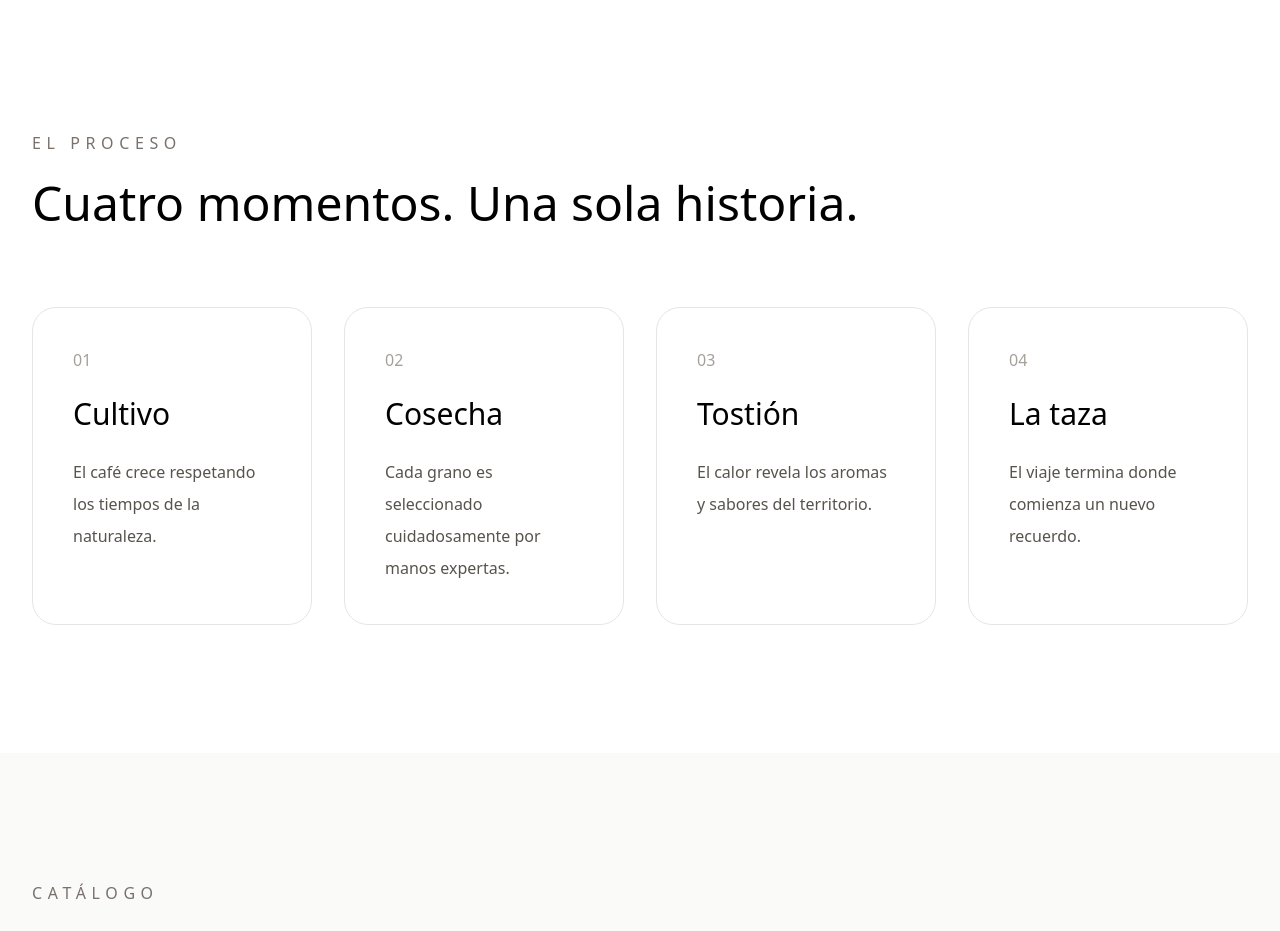
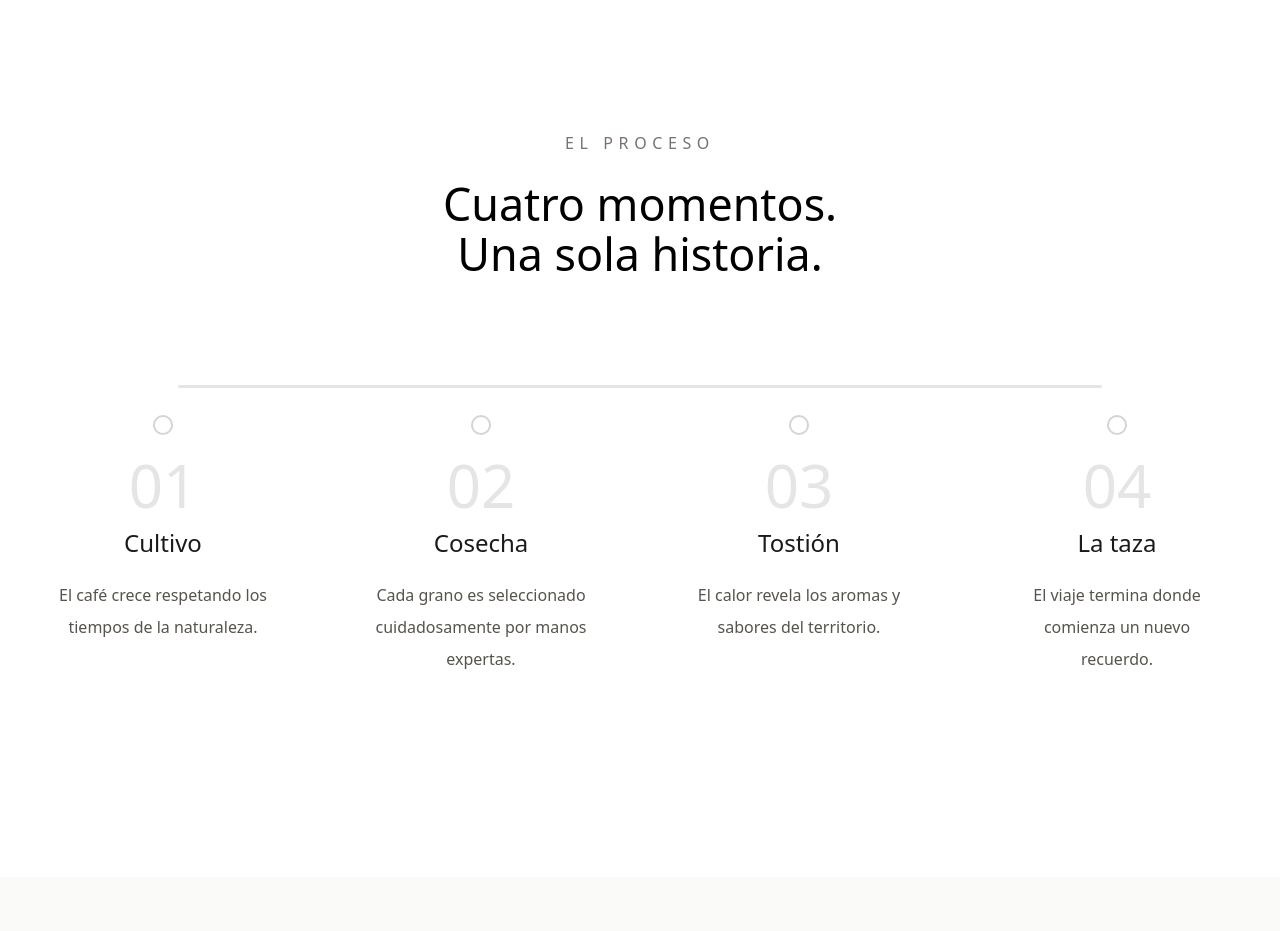
Before and after one commit to danibrinezriveros-source/tejipaz-web, a Next.js app: page /cafe in a window 1280 px wide. Shown: the part 1860-2791 px from the top of the page. Built offline with nearby package versions, Linux system fonts and the light colour scheme.

Commit message:
Avance catálogo y mejoras visual

```diff
--- a/src/components/features/cafe/Process/Process.tsx
+++ b/src/components/features/cafe/Process/Process.tsx
@@ -1,31 +1,56 @@
+"use client";
+
+import { useState } from "react";
+
+import Timeline from "./Timeline";
 import ProcessCard from "./ProcessCard";
 import { process } from "./process.data";
 
 export default function Process() {
+
+  const [activeStep, setActiveStep] = useState<number | null>(null);
+
   return (
     <section className="bg-white py-20 lg:py-32">
 
       <div className="mx-auto max-w-7xl px-6 lg:px-8">
 
+        <div className="text-center">
+
           <span className="uppercase tracking-[0.35em] text-stone-500">
             El proceso
           </span>
 
-        <h2 className="mt-6 text-3xl md:text-4xl lg:text-5xl font-light">
+          <h2 className="mt-6 text-3xl md:text-4xl lg:text-[2.8rem] font-light">
             Cuatro momentos.
+            <br />
             Una sola historia.
           </h2>
 
-        <div className="mt-20 grid gap-8 md:grid-cols-1 lg:grid-cols-1 lg:grid-cols-2 xl:grid-cols-4">
+        </div>
 
-          {process.map((item)=>(
+        <div className="relative mt-24">
 
-            <ProcessCard
-              key={item.number}
-              {...item}
+          <Timeline
+            activeStep={activeStep}
+            totalSteps={process.length}
           />
 
+          <div className="relative grid gap-14 md:grid-cols-2 xl:grid-cols-4">
+
+            {process.map((item, index) => (
+
+              <div
+                key={item.number}
+                onMouseEnter={() => setActiveStep(index)}
+                onMouseLeave={() => setActiveStep(null)}
+              >
+                <ProcessCard {...item} />
+              </div>
+
             ))}
+
+          </div>
 
         </div>
 
--- a/src/components/features/cafe/Process/ProcessCard.tsx
+++ b/src/components/features/cafe/Process/ProcessCard.tsx
@@ -1,31 +1,109 @@
 type Props = {
-    number:string;
-    title:string;
-    description:string;
+  number: string;
+  title: string;
+  description: string;
 };
 
 export default function ProcessCard({
   number,
   title,
   description,
-}:Props){
-    return(
+}: Props) {
+  return (
+    <article
+      className="
+        group
+        relative
+        flex
+        flex-col
+        items-center
+        text-center
+        px-6
+        py-10
+        transition-all
+        duration-500
+        ease-out
 
-        <article className="rounded-3xl border border-stone-200 p-10">
+      "
+    >
+      {/* Nodo */}
 
-            <span className="text-stone-400">
+      <div
+        className="
+          h-5
+          w-5
+          rounded-full
+          border-2
+          border-stone-300
+          bg-white
+          transition-all
+          duration-700
+          group-hover:scale-150
+          group-hover:border-[#D9B56D]
+          group-hover:bg-[#D9B56D]
+        "
+      />
+
+      {/* Número */}
+
+      <span
+        className="
+          mt-5
+          text-6xl
+          font-light
+          text-stone-200
+          transition-all
+          duration-700
+          group-hover:text-[#D9B56D]
+        "
+      >
         {number}
       </span>
 
-            <h3 className="mt-6 text-3xl font-light">
+      {/* Título */}
+
+      <h3
+        className="
+          mt-3
+          text-2xl
+          font-light
+          text-stone-900
+          transition-all
+          duration-500
+          group-hover:text-[#D9B56D]
+          group-hover:tracking-wider
+        "
+      >
         {title}
       </h3>
 
-            <p className="mt-6 leading-8 text-stone-600">
+      {/* Texto */}
+
+      <p
+        className="
+          mt-5
+          max-w-[260px]
+          leading-8
+          text-stone-600
+          group-hover:text-[#D9B56D]
+        "
+      >
         {description}
       </p>
 
+      {/* Línea */}
+
+      <div
+        className="
+          mt-8
+          h-[2px]
+          w-0
+          bg-[#D9B56D]
+          transition-all
+          duration-500
+          group-hover:w-24
+        "
+      />
     </article>
-
   );
 }
--- /dev/null
+++ b/src/components/features/cafe/Process/Timeline.tsx
@@ -0,0 +1,44 @@
+type Props = {
+  activeStep: number | null;
+  totalSteps: number;
+};
+
+export default function Timeline({
+  activeStep,
+  totalSteps,
+}: Props) {
+  const width =
+    activeStep === null
+      ? "0%"
+      : `${(activeStep / (totalSteps - 1)) * 100}%`;
+
+  return (
+    <div className="absolute left-[12%] right-[12%] top-[10px] hidden xl:block">
+
+      {/* Línea base */}
+
+      <div className="relative h-[3px] w-full rounded-full bg-stone-200">
+
+        {/* Línea activa */}
+
+        <div
+          className="
+            absolute
+            left-0
+            top-0
+            h-full
+            rounded-full
+            bg-[#D9B56D]
+            shadow-[0_0_18px_rgba(217,181,109,1.7)]
+            transition-all
+            duration-700
+            ease-out
+          "
+          style={{ width }}
+        />
+
+      </div>
+
+    </div>
+  );
+}
```
Lines whose indentation alone changed are shown as unchanged.
